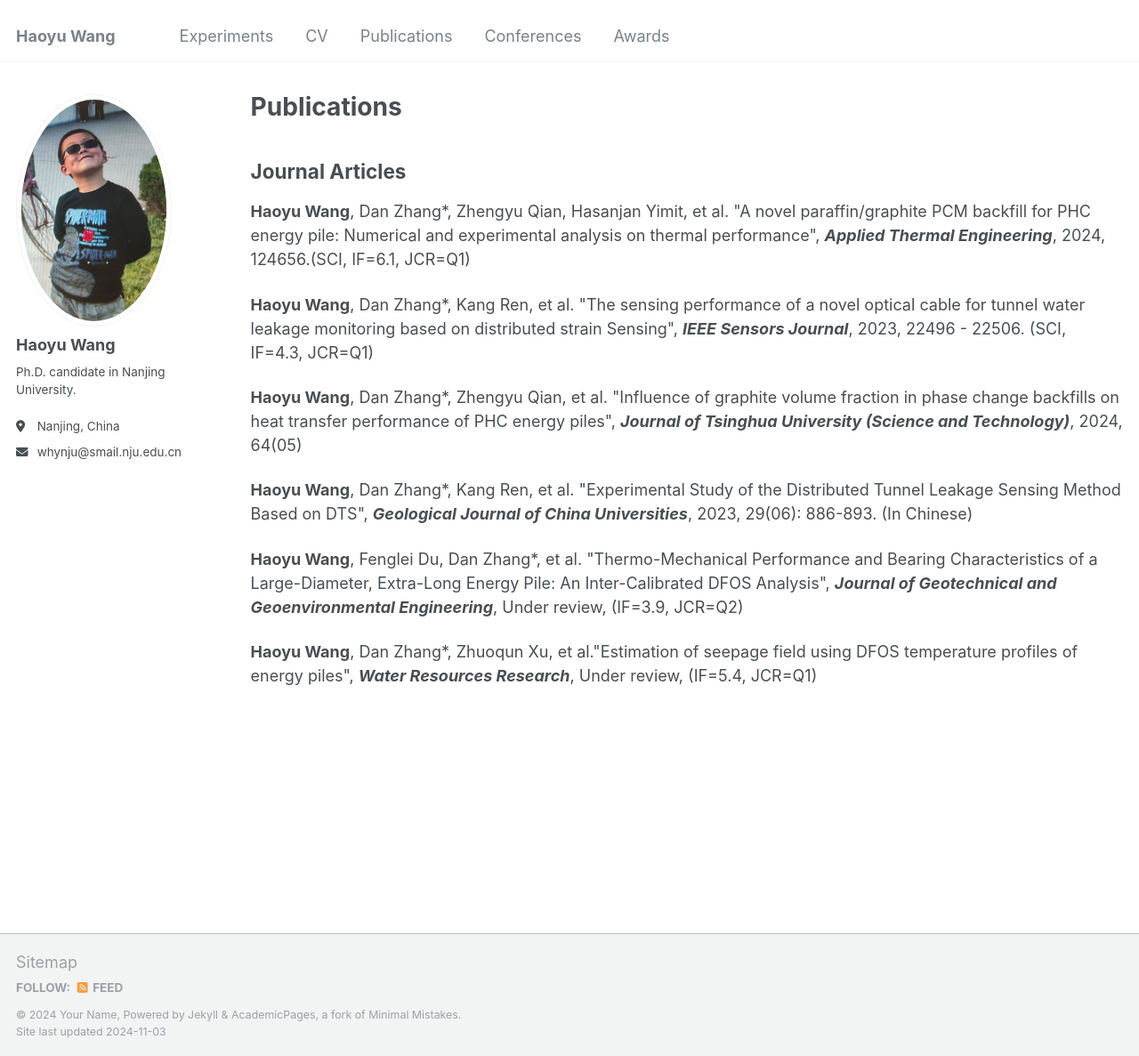
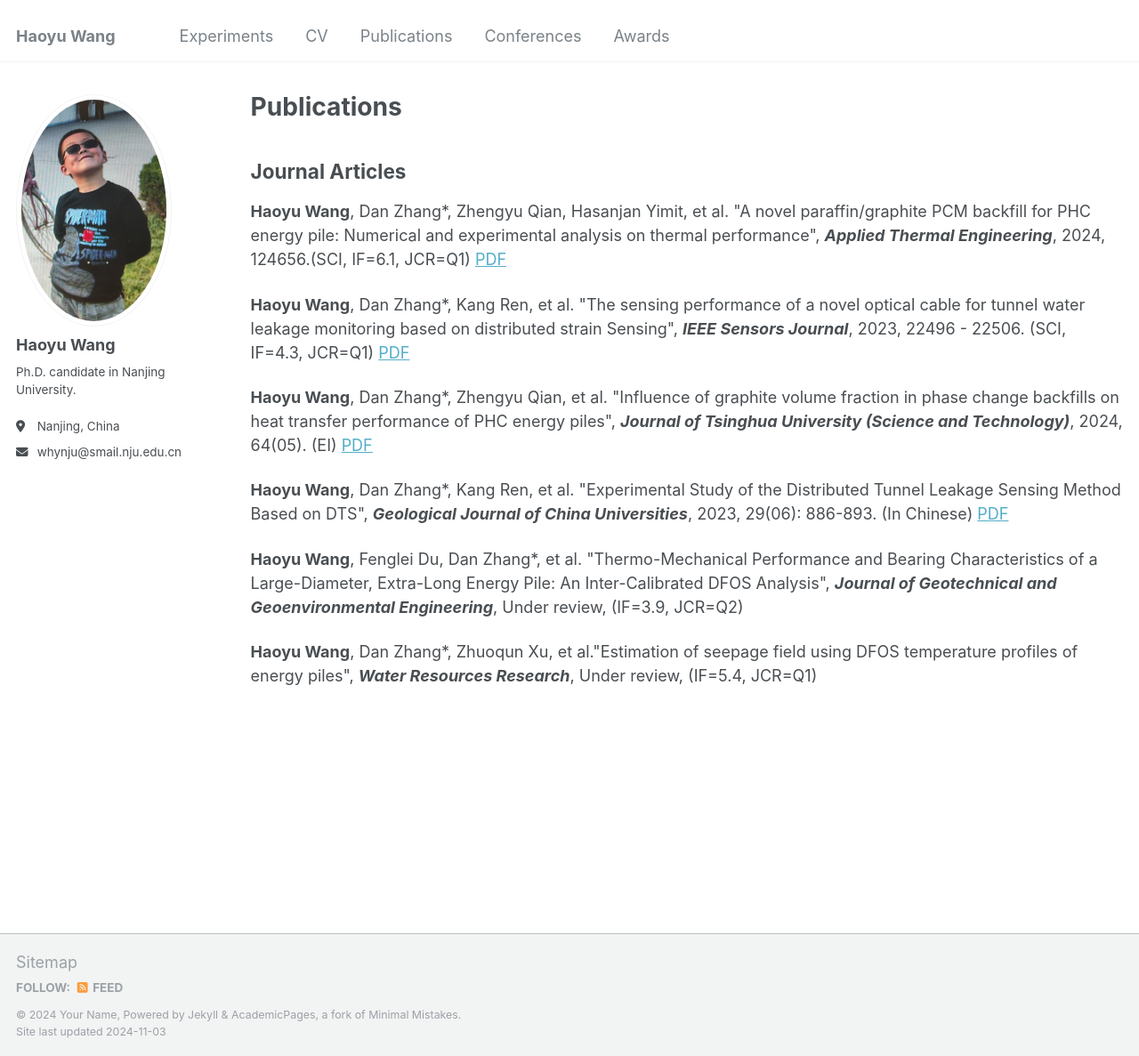
Before and after one commit to Whynot-cell/Whynot-cell.github.io, a Jekyll site: the page built from _pages/publications.html, in a window 1280 px wide and 1187 px high. Shown: the whole window at 89% size. Built offline with Jekyll 4.4.1, drawn with Linux system fonts in a browser that asks for light colours.

Commit message:
Update publications.html

```diff
--- a/_pages/publications.html
+++ b/_pages/publications.html
@@ -12,16 +12,19 @@ author_profile: true
 
 <p><strong>Haoyu Wang</strong>, Dan Zhang*, Zhengyu Qian, Hasanjan Yimit, et al. "A novel paraffin/graphite PCM backfill
 for PHC energy pile: Numerical and experimental analysis on thermal performance", <strong><em>Applied Thermal Engineering</em></strong>,
-2024, 124656.(SCI, IF=6.1, JCR=Q1)</p>
+2024, 124656.(SCI, IF=6.1, JCR=Q1) <a href="https://drive.google.com/file/d/1Z8sVUvy0Ugcgz3biisHknb1pFpmpfx1b/view?usp=sharing">PDF</a></p>
 
 <p><strong>Haoyu Wang</strong>, Dan Zhang*, Kang Ren, et al. "The sensing performance of a novel optical cable for tunnel
-water leakage monitoring based on distributed strain Sensing", <strong><em>IEEE Sensors Journal</em></strong>, 2023, 22496 - 22506. (SCI, IF=4.3, JCR=Q1)</p>
+water leakage monitoring based on distributed strain Sensing", <strong><em>IEEE Sensors Journal</em></strong>, 2023, 22496 - 22506. (SCI, IF=4.3, JCR=Q1)
+<a href="https://drive.google.com/file/d/1A2_QIwlE3TAnN1mmlKJji6vfBihoh4ER/view?usp=sharing">PDF</a></p>
 
 <p><strong>Haoyu Wang</strong>, Dan Zhang*, Zhengyu Qian, et al. "Influence of graphite volume fraction in phase change backfills on heat transfer
-performance of PHC energy piles", <strong><em>Journal of Tsinghua University (Science and Technology)</em></strong>, 2024, 64(05)</p>
+performance of PHC energy piles", <strong><em>Journal of Tsinghua University (Science and Technology)</em></strong>, 2024, 64(05). (EI)
+<a href="https://drive.google.com/file/d/1NNoc5-Kafzt-3GlFALPVm2QBg-V-hEBr/view?usp=sharing">PDF</a></p>
 
 <p><strong>Haoyu Wang</strong>, Dan Zhang*, Kang Ren, et al. "Experimental Study of the Distributed Tunnel Leakage Sensing Method
-Based on DTS", <strong><em>Geological Journal of China Universities</em></strong>, 2023, 29(06): 886-893. (In Chinese)</p>
+Based on DTS", <strong><em>Geological Journal of China Universities</em></strong>, 2023, 29(06): 886-893. (In Chinese)
+<a href=https://drive.google.com/file/d/1WnT73H9GDPM-ZfAb2UIJU_-tzAd0kUKC/view?usp=sharing>PDF</a></p>
 
 <p><strong>Haoyu Wang</strong>, Fenglei Du, Dan Zhang*, et al. "Thermo-Mechanical Performance and Bearing Characteristics of a Large-Diameter,
 Extra-Long Energy Pile: An Inter-Calibrated DFOS Analysis", <strong><em>Journal of Geotechnical and Geoenvironmental Engineering</em></strong>, Under review,
```
